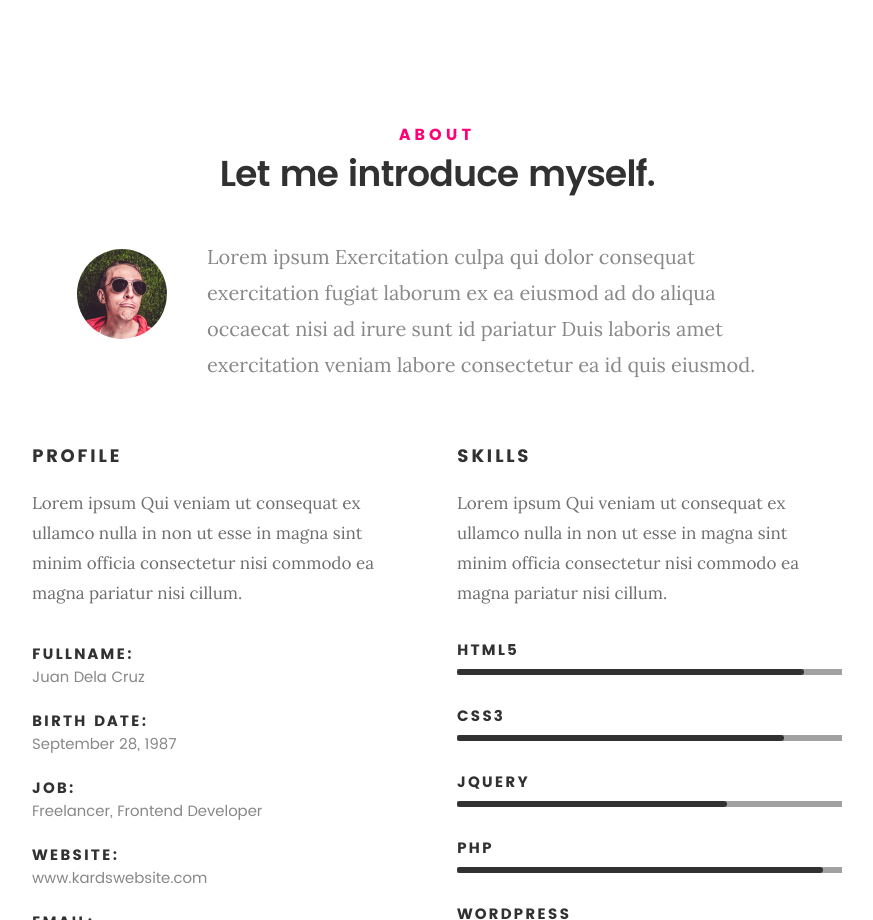
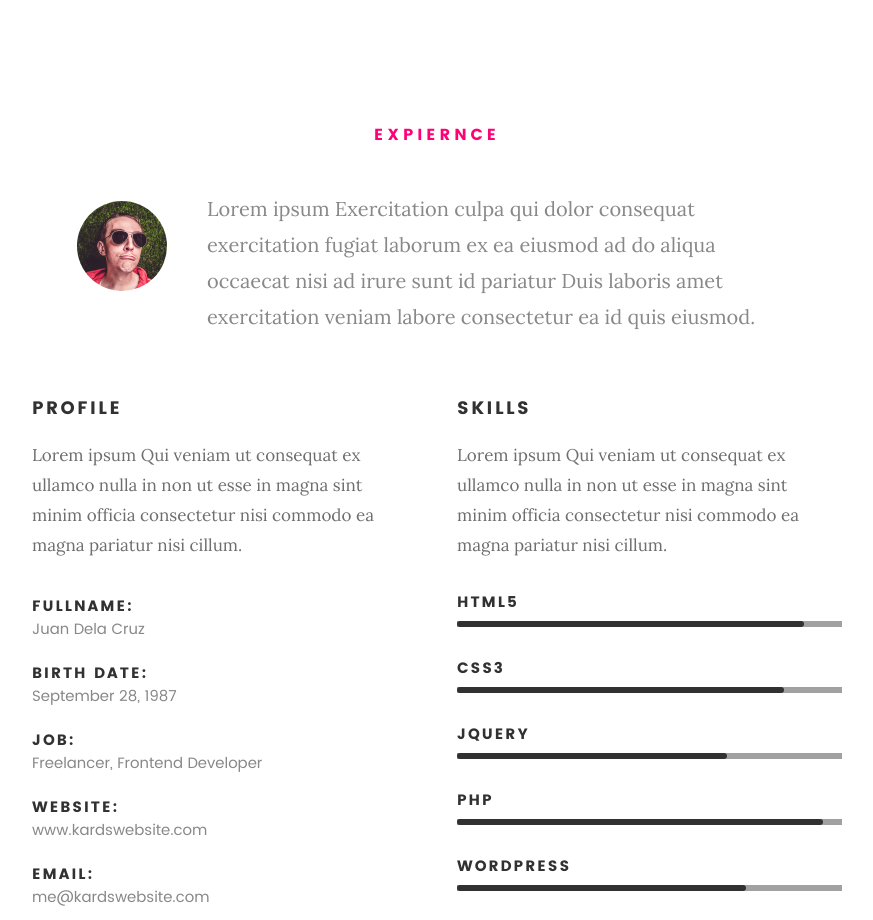
Before and after one commit to piplani123/portfolio, a plain HTML site: page index.html in a window 1280 px wide. Shown: the part 800-1720 px from the top of the page, without its empty margins (203-1076 px from the left). Drawn offline with nearby package versions, Linux system fonts and the light colour scheme; files whose address does not match are found by name.

Commit message:
Update index.html

```diff
--- a/index.html
+++ b/index.html
@@ -119,8 +119,8 @@
    	<div class="row section-intro">
    		<div class="col-twelve">
 
-   			<h5>About</h5>
-   			<h1>Let me introduce myself.</h1>
+   			<h5 style="font: 2rem;">Expiernce</h5>
+
 
    			<div class="intro-info">
 
```
